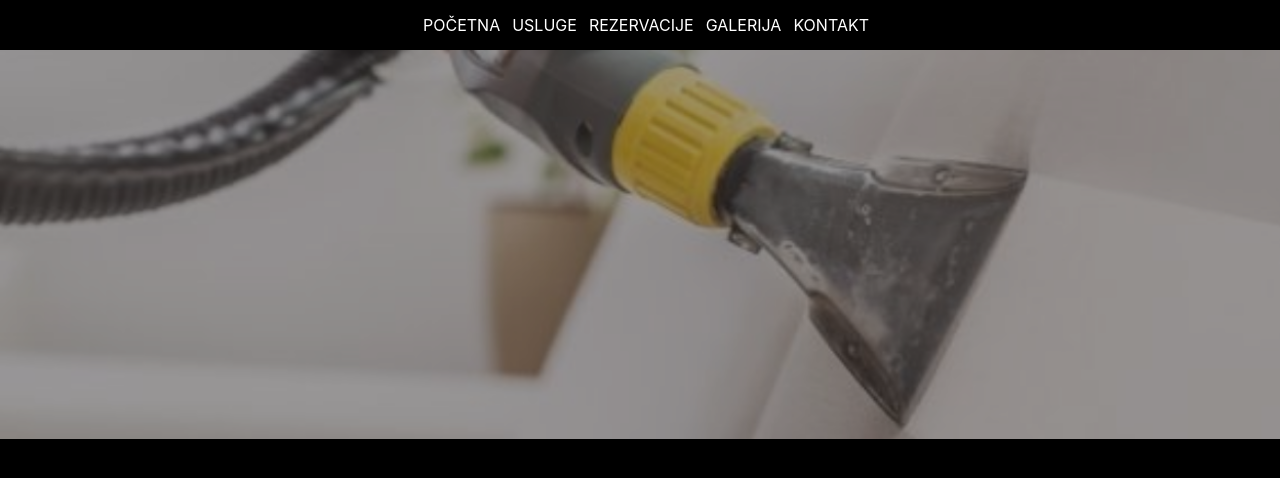
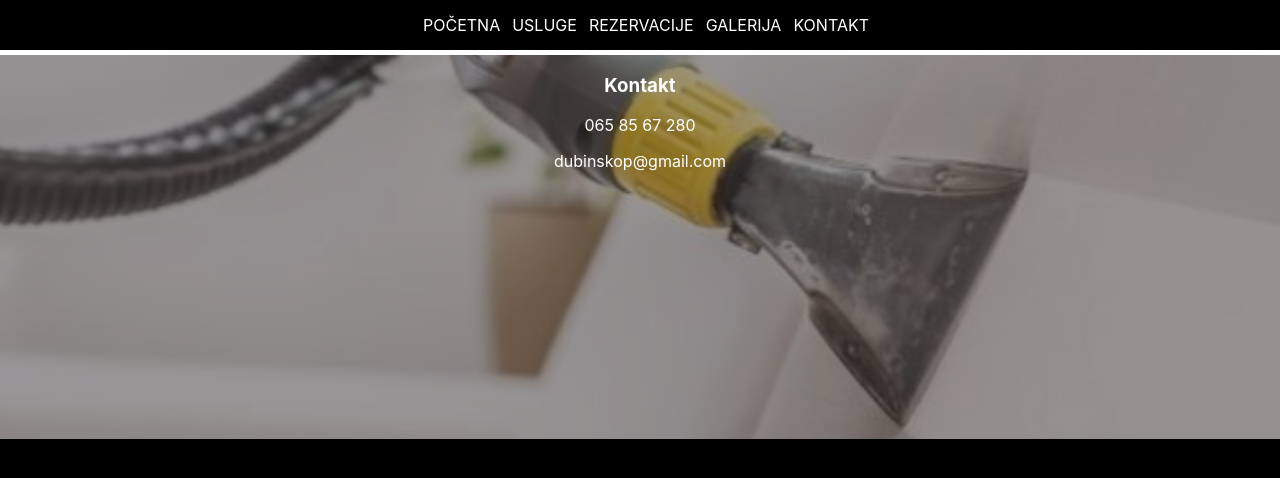
Before and after one commit to trinstone/MaturskiDubinskoPranje, a React (Create React App) app: page / in a window 1280 px wide. Shown: the top 478 px of the page. Built offline with nearby package versions, Linux system fonts and the light colour scheme.

Commit message:
dodat footer, pozicioniranje ne radi

```diff
--- a/src/App.js
+++ b/src/App.js
@@ -2,6 +2,7 @@ import { BrowserRouter as Router, Route, Routes } from 'react-router-dom';
 import './App.css';
 import NavBar from './NavBar';
 import pozadina from './pozadina.png';
+import Kontakt from './Kontakt';
 
 function App() {
   return (
@@ -13,6 +14,7 @@ function App() {
       margin: 0
     }}>
           <NavBar />
+          <Kontakt />
       </div>
     </Router>
   );
--- /dev/null
+++ b/src/Kontakt.js
@@ -0,0 +1,11 @@
+const Kontakt = () => {
+    return (
+      <footer className="kontakt">
+        <h3>Kontakt</h3>
+        <p>065 85 67 280</p>
+        <p>dubinskop@gmail.com</p>
+      </footer>
+    );
+  }
+
+  export default Kontakt;
--- a/src/index.css
+++ b/src/index.css
@@ -30,3 +30,7 @@ code {
 .navbar a:hover {
   color: #3e7edf;
 }
+
+.kontakt {
+  border-top: 5px solid white;
+}
```
